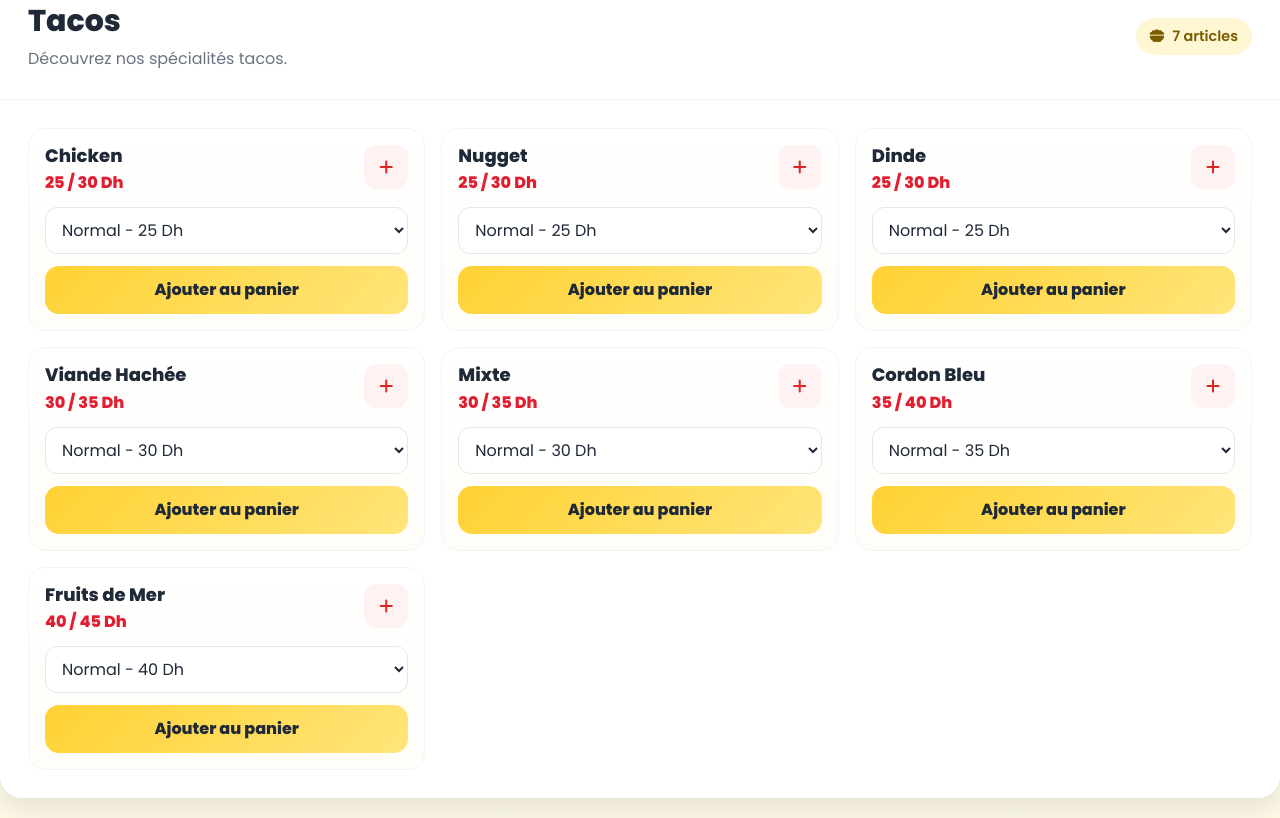
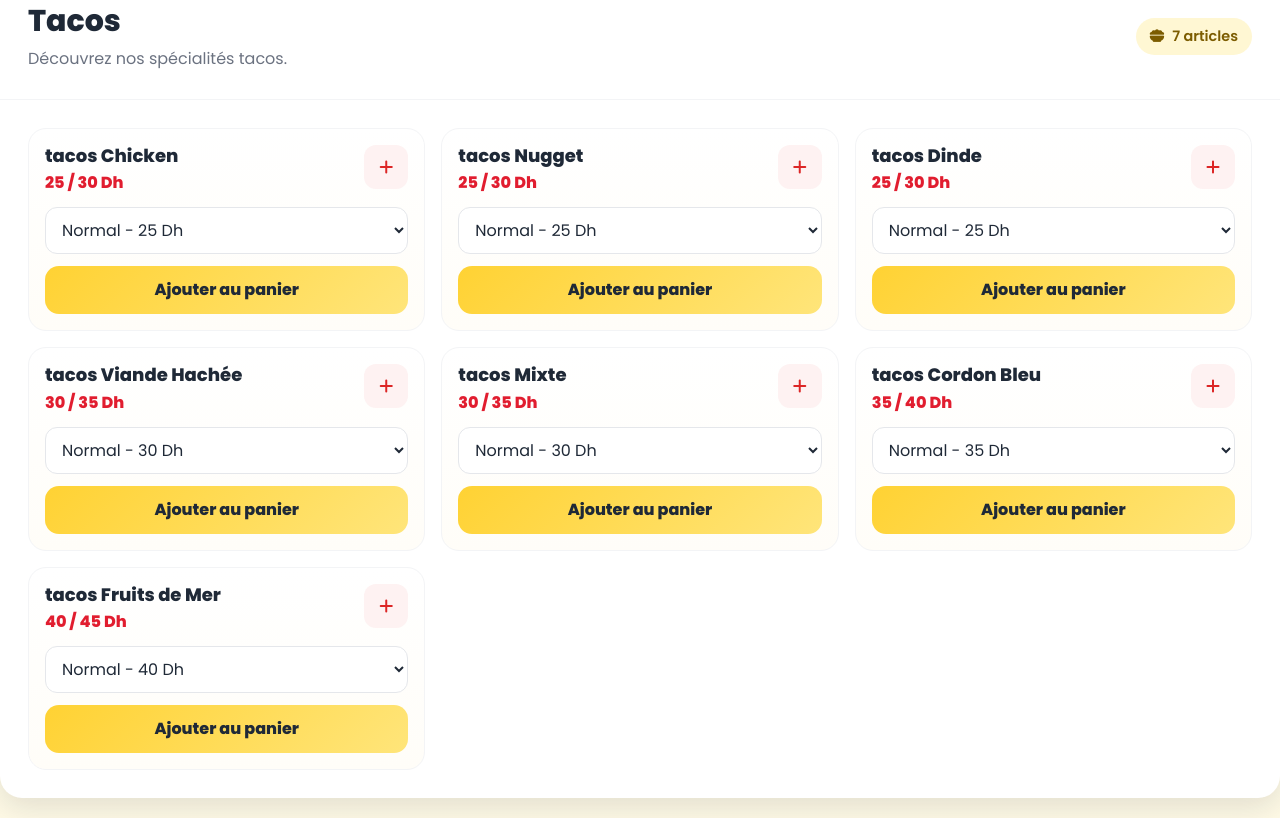
Before and after one commit to restaurant71/snack-wembley, a plain HTML site: page index.html in a window 1280 px wide. Shown: the part 4682-5500 px from the top of the page. Drawn offline with nearby package versions, Linux system fonts and the light colour scheme.

Commit message:
Add files via upload

```diff
--- a/index.html
+++ b/index.html
@@ -519,13 +519,13 @@
         title:"Tacos",
         image:"https://i.postimg.cc/QdZ6wkn4/3f1ba88a8461086579ed5a51c067e021.jpg'",
         items:[
-          {name:"Chicken", sizes:{Normal:25, Large:30}},
-          {name:"Nugget", sizes:{Normal:25, Large:30}},
-          {name:"Dinde", sizes:{Normal:25, Large:30}},
-          {name:"Viande Hachée", sizes:{Normal:30, Large:35}},
-          {name:"Mixte", sizes:{Normal:30, Large:35}},
-          {name:"Cordon Bleu", sizes:{Normal:35, Large:40}},
-          {name:"Fruits de Mer", sizes:{Normal:40, Large:45}}
+          {name:"tacos Chicken", sizes:{Normal:25, Large:30}},
+          {name:"tacos Nugget", sizes:{Normal:25, Large:30}},
+          {name:"tacos Dinde", sizes:{Normal:25, Large:30}},
+          {name:"tacos Viande Hachée", sizes:{Normal:30, Large:35}},
+          {name:"tacos Mixte", sizes:{Normal:30, Large:35}},
+          {name:"tacos Cordon Bleu", sizes:{Normal:35, Large:40}},
+          {name:"tacos Fruits de Mer", sizes:{Normal:40, Large:45}}
         ]
       },
       {
@@ -533,10 +533,10 @@
         title:"Panini",
         image:"https://images.pexels.com/photos/32715053/pexels-photo-32715053.jpeg?auto=compress&cs=tinysrgb&w=600",
         items:[
-          {name:"Nugget", price:18},
-          {name:"Dinde", price:18},
-          {name:"Viande Hachée", price:18},
-          {name:"Mixte", price:20}
+          {name:"panini Nugget", price:18},
+          {name:"panini Dinde", price:18},
+          {name:"panini Viande Hachée", price:18},
+          {name:"panini Mixte", price:20}
         ]
       },
       {
@@ -544,12 +544,12 @@
         title:"Pizza",
         image:"https://images.unsplash.com/photo-1513104890138-7c749659a591?auto=format&fit=crop&w=1200&q=80",
         items:[
-          {name:"Margarita", sizes:{Small:20, Medium:25, Large:35}},
-          {name:"Thon", sizes:{Small:25, Medium:30, Large:40}},
-          {name:"Viande Hachée", sizes:{Small:30, Medium:40, Large:50}},
-          {name:"Dinde", sizes:{Small:30, Medium:40, Large:50}},
-          {name:"Mixte", sizes:{Small:30, Medium:40, Large:50}},
-          {name:"Fruits de Mer", sizes:{Small:30, Medium:40, Large:50}}
+          {name:"Pizza Margarita", sizes:{Small:20, Medium:25, Large:35}},
+          {name:"Pizza Thon", sizes:{Small:25, Medium:30, Large:40}},
+          {name:"Pizza Viande Hachée", sizes:{Small:30, Medium:40, Large:50}},
+          {name:"Pizza Dinde", sizes:{Small:30, Medium:40, Large:50}},
+          {name:"Pizza Mixte", sizes:{Small:30, Medium:40, Large:50}},
+          {name:"Pizza Fruits de Mer", sizes:{Small:30, Medium:40, Large:50}}
         ]
       },
       {
@@ -557,10 +557,10 @@
         title:"Panzerotti",
         image:"https://i.postimg.cc/6q1kC2WN/9156cac1a5f65ba932e454a2720c8066.jpg'",
         items:[
-          {name:"Dinde", price:30},
-          {name:"V.H", price:30},
-          {name:"Mixte", price:35},
-          {name:"Fruits de Mer", price:40}
+          {name:"Panzerotti Dinde", price:30},
+          {name:"Panzerotti V.H", price:30},
+          {name:"Panzerotti Mixte", price:35},
+          {name:"Panzerotti Fruits de Mer", price:40}
         ]
       },
       {
@@ -568,11 +568,11 @@
         title:"Pasticcio",
         image:"https://i.postimg.cc/3Rq1BgvS/7f5d0fc31c2a4d9495342af60ba870c4.jpg'",
         items:[
-          {name:"Dinde", price:30},
-          {name:"V. Hachée", price:30},
-          {name:"Mixte", price:35},
-          {name:"Cordon Bleu", price:35},
-          {name:"Fruits de Mer", price:40}
+          {name:"Pasticcio Dinde", price:30},
+          {name:"Pasticcio V. Hachée", price:30},
+          {name:"Pasticcio Mixte", price:35},
+          {name:"Pasticcio Cordon Bleu", price:35},
+          {name:"Pasticcio Fruits de Mer", price:40}
         ]
       },
       {
```
